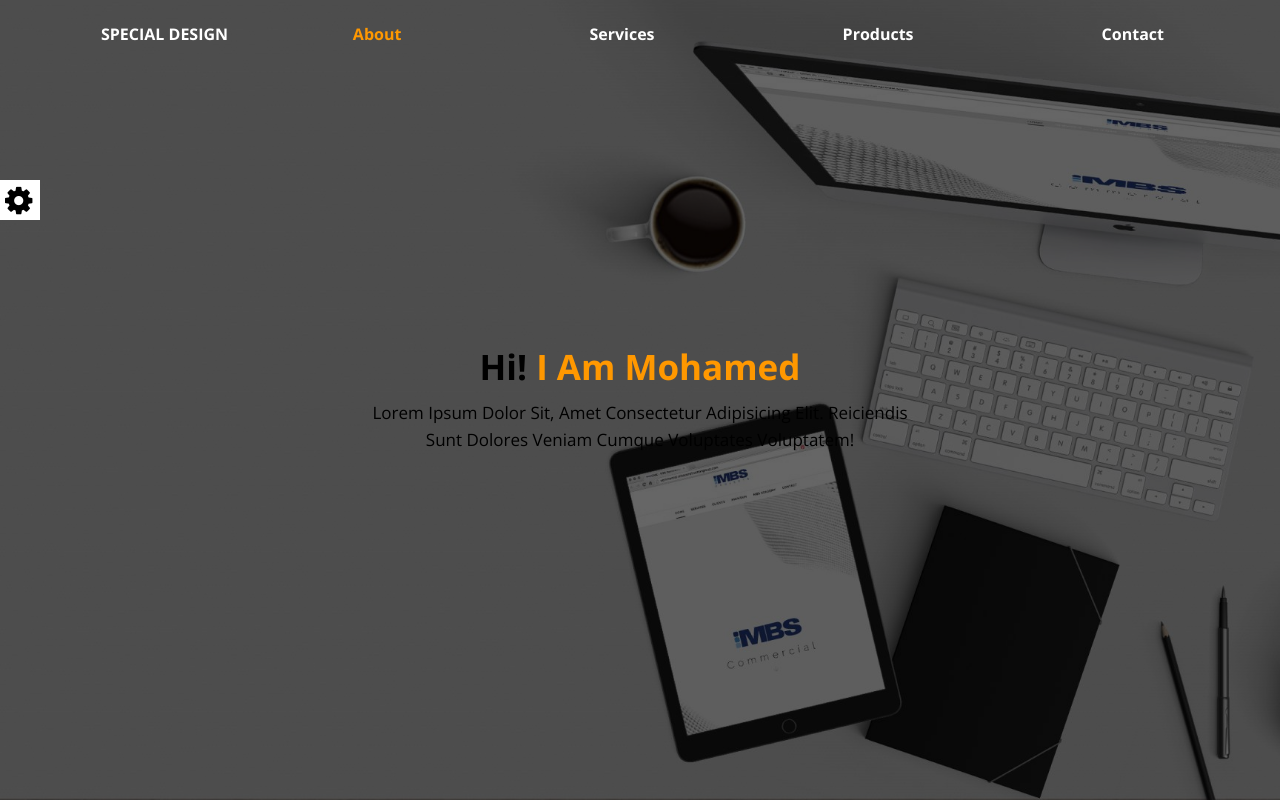
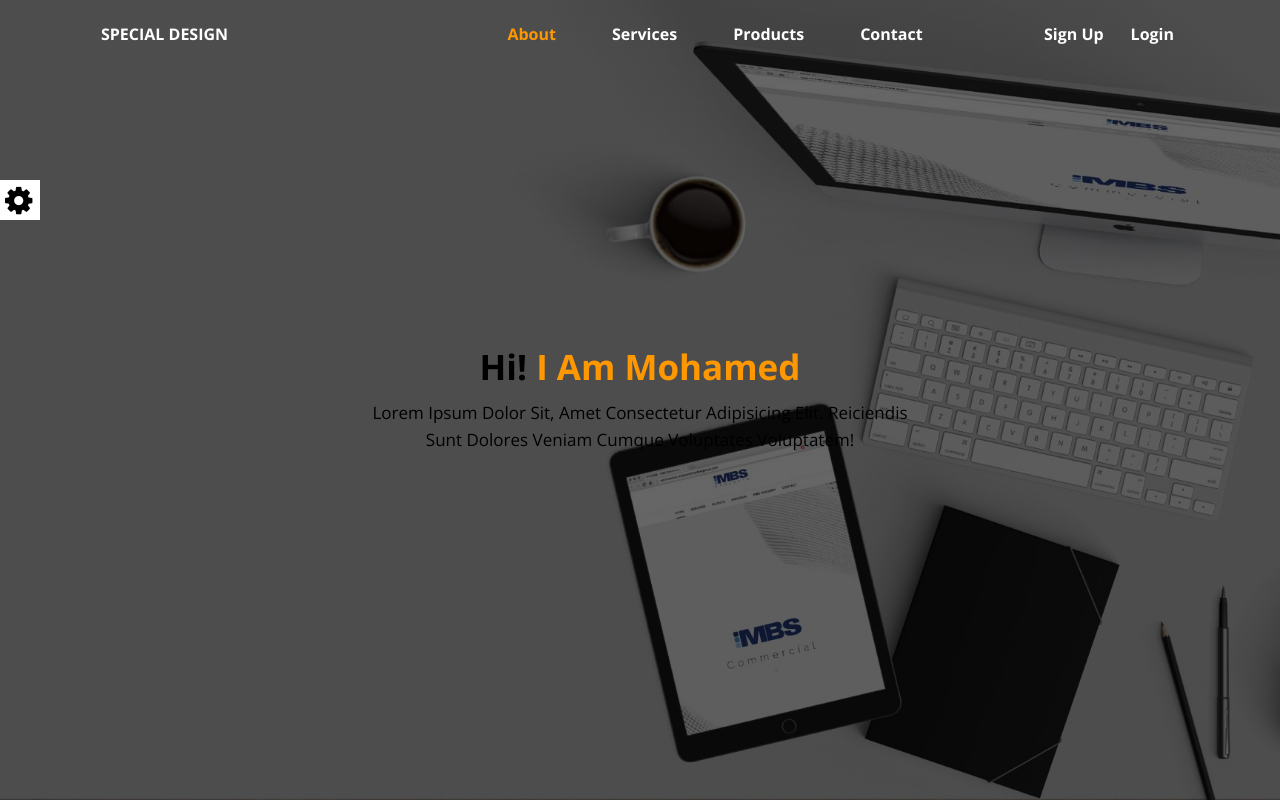
Before and after one commit to MohamedALNaser/project-five, a plain HTML site: page index.html in a window 1280 px wide. Drawn offline with nearby package versions, Linux system fonts and the light colour scheme; a script that the page names is missing.

Commit message:
add sign up and login btn

```diff
--- a/css/global.css
+++ b/css/global.css
@@ -22,7 +22,7 @@ ul {
 }
 
 ul li {
-    margin: 0 20px;
+    margin: 0 10px;
 }
 
 a {
--- a/css/main.css
+++ b/css/main.css
@@ -33,7 +33,7 @@
 }
 
 .landing-page .container .header-area .links {
-    width: 100%;
+    width: 40%;
 }
 
 .landing-page .container .header-area .links li {
@@ -48,8 +48,12 @@
     -o-transition: 0.3s;
 }
 
-.landing-page .container .header-area .links li a:hover,
-.landing-page .container .header-area .links li a.active {
+.landing-page .container .header-area .sign-up.login-btn {
+    width: 150px;
+}
+
+.landing-page .container .header-area li a:hover,
+.landing-page .container .header-area li a.active {
     color: var(--main-color)
 }
 
--- a/index.html
+++ b/index.html
@@ -38,6 +38,12 @@
                     <li><a href="#"> products </a></li>
                     <li><a href="#"> contact </a></li>
                 </ul>
+
+                <ul class="sign-up login-btn">
+                    <li><a href="#">sign up</a></li>
+                    <li> <a href="#">login</a></li>
+                </ul>
+
             </div>
             <div class="intro-text">
                 <h1> hi! <span>  i am mohamed </span></h1>
```
